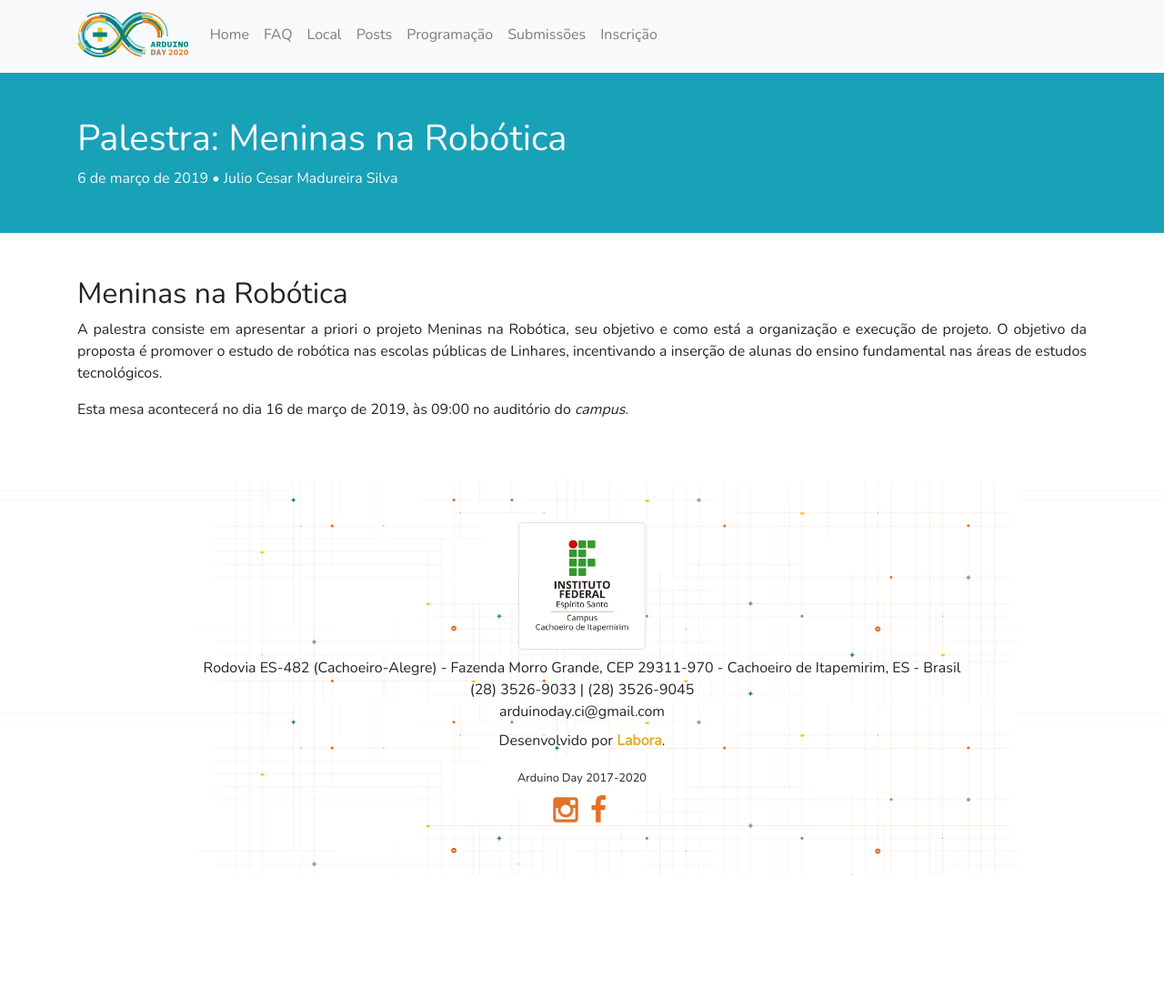
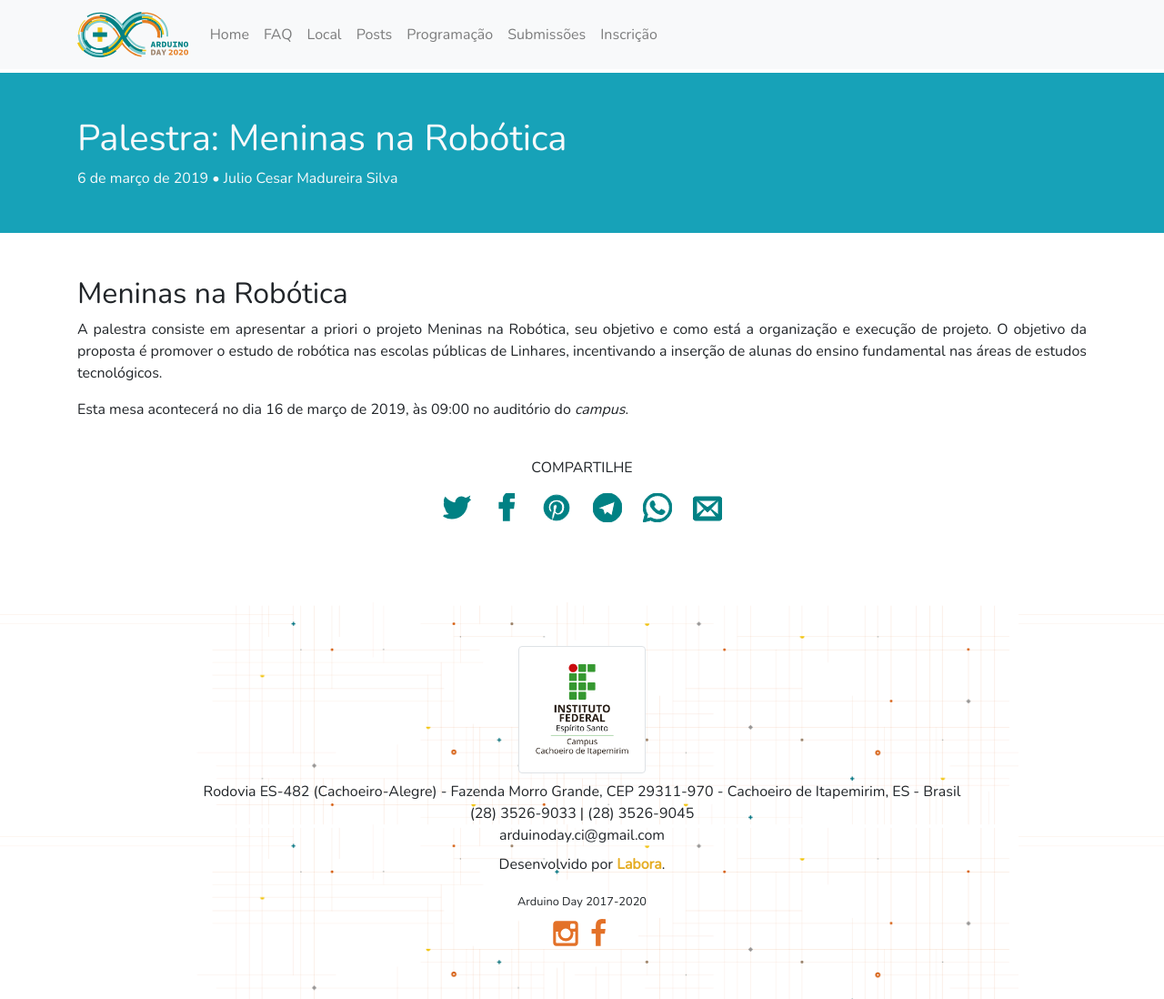
Before and after one commit to arduinodayci/arduinodayci, a Jekyll site: the page built from _posts/2019-03-06-palestra-meninas-na-robotica.md, in a window 1280 px wide and 1098 px high. Shown: the whole window at 91% size. Built offline with Jekyll 4.4.1, drawn with Linux system fonts in a browser that asks for light colours; comment, search, counter and statistics services are not loaded.

Commit message:
comentarios e link de compartilhamento

```diff
--- a/Gemfile
+++ b/Gemfile
@@ -6,4 +6,5 @@ gem "jekyll", "~> 3.8"
 group :jekyll_plugins do
   gem "jekyll-seo-tag"
   gem "jekyll-sitemap"
+  gem "jekyll-paginate"
 end
--- a/_config.yml
+++ b/_config.yml
@@ -9,7 +9,8 @@ author: "Labora"
 # Build settings
 markdown: kramdown
 permalink: /posts/:title/
-google_maps_javascript_api_key: "AIzaSyCdvKiZ7dmgeAGH3GicFsgkMdG0VtZbTew"
+disqus:
+    shortname: arduinoday
 
 sass:
   style: compressed
@@ -23,5 +24,10 @@ contact:
 plugins:
   - jekyll-seo-tag
   - jekyll-sitemap
+  - jekyll-paginate
+
+paginate: 5
+paginate_path: "/page:num/"
+
 
 exclude: ["Gemfile", "Gemfile.lock", "README.md"]
--- /dev/null
+++ b/_includes/disqus_comments.html
@@ -0,0 +1,20 @@
+{% if page.comments != false %}
+
+  <div id="disqus_thread"></div>
+  <script>
+    var disqus_config = function () {
+      this.page.url = '{{ page.url | absolute_url }}';
+      this.page.identifier = '{{ page.url | absolute_url }}';
+    };
+
+    (function() {
+      var d = document, s = d.createElement('script');
+
+      s.src = 'https://{{ site.disqus.shortname }}.disqus.com/embed.js';
+
+      s.setAttribute('data-timestamp', +new Date());
+      (d.head || d.body).appendChild(s);
+    })();
+  </script>
+  <noscript>Please enable JavaScript to view the <a href="https://disqus.com/?ref_noscript" rel="nofollow">comments powered by Disqus.</a></noscript>
+{% endif %}
--- /dev/null
+++ b/_includes/share-post.html
@@ -0,0 +1,52 @@
+<div class="text-center py-4 share">
+
+	<div>
+		<p class="">Compartilhe</p>
+	</div>
+
+	<p class="share-links">
+
+		<a href="https://twitter.com/intent/tweet?text={{ page.title }}&url={{ site.url }}{{ page.url }}&via={{ site.twitter_username }}&related={{ site.twitter_username }}"
+			rel="nofollow" target="_blank" title="Compartilhe no Twitter">
+			<svg class="icon icon-twitter">
+				<use xlink:href="#icon-twitter"></use>
+			</svg><span class="name"> icon-twitter</span>
+		</a>
+
+		<a href="https://facebook.com/sharer.php?u={{ site.url }}{{ page.url }}" rel="nofollow" target="_blank"
+			title="Compartilhe no Facebook">
+			<svg class="icon icon-facebook">
+				<use xlink:href="#icon-facebook"></use>
+			</svg><span class="name"> icon-facebook</span>
+		</a>
+
+		<a href="http://pinterest.com/pin/create/button/?url={{ site.url }}{{ page.url }}&description={{ page.title }}"
+			rel="nofollow" target="_blank" title="Compartilhe no Pinterest">
+			<svg class="icon icon-pinterest">
+				<use xlink:href="#icon-pinterest"></use>
+			</svg><span class="name"> icon-pinterest</span>
+		</a>
+
+		<a href="https://telegram.me/share/url?url={{ site.url }}{{ page.url }}&text={{ page.title }}" rel="nofollow"
+			target="_blank" title="Compartilhe no Telegram">
+			<i class="fa fa-telegram" aria-hidden="true"></i>
+			<svg class="icon icon-telegram">
+				<use xlink:href="#icon-telegram"></use>
+			</svg><span class="name"> icon-telegram</span>
+		</a>
+
+		<a href="whatsapp://send?text={{ site.url }}{{ page.url }}"
+			rel="nofollow" target="_blank" title="Compartilhe no Whatsapp">
+			<svg class="icon icon-whatsapp">
+				<use xlink:href="#icon-whatsapp"></use>
+			</svg><span class="name"> icon-whatsapp</span>
+		</a>
+
+		<a href="mailto:?subject=Eu gostaria que você visse este post&amp;body=Confira este post {{ site.url }}{{ page.url }} ({{ page.title }})."
+			rel="nofollow" title="Compartilhe por E-mail">
+			<svg class="icon icon-mail">
+				<use xlink:href="#icon-mail"></use>
+			</svg><span class="name"> icon-mail</span>
+		</a>
+	</p>
+</div>
--- a/_layouts/post.html
+++ b/_layouts/post.html
@@ -14,4 +14,11 @@ layout: default
 </div>
 <div class="container py-5 text-justify">
 	{{ content }}
+
+	{% include share-post.html %}
+
+	{% if site.disqus.shortname %}
+	{% include disqus_comments.html %}
+	{% endif %}
+
 </div>
--- /dev/null
+++ b/_sass/_share.scss
@@ -0,0 +1,34 @@
+$font-color: #008184; // cinza escuro
+
+.share {
+	text-transform: uppercase;
+	font-size: 1rem;
+}
+
+.share-links {
+
+	.icon {
+		width: 2rem;
+		height: 2rem;
+		stroke: $font-color;
+		fill: $font-color;
+
+		&:hover {
+			stroke: darken($color: $font-color, $amount: 10);
+			fill: darken($color: $font-color, $amount: 10);
+		}
+	}
+
+
+	a {
+		color: $font-color;
+		text-decoration: none;
+		text-decoration-line: none;
+		padding: .6rem;
+
+		span {
+			display: none;
+		}
+	}
+
+}
--- a/_sass/main.scss
+++ b/_sass/main.scss
@@ -1,3 +1,4 @@
 @import "bootstrap/bootstrap";
 @import "base";
 @import "timeline";
+@import "share";
```
Also changed, not shown: _includes/svg-defs.svg.
